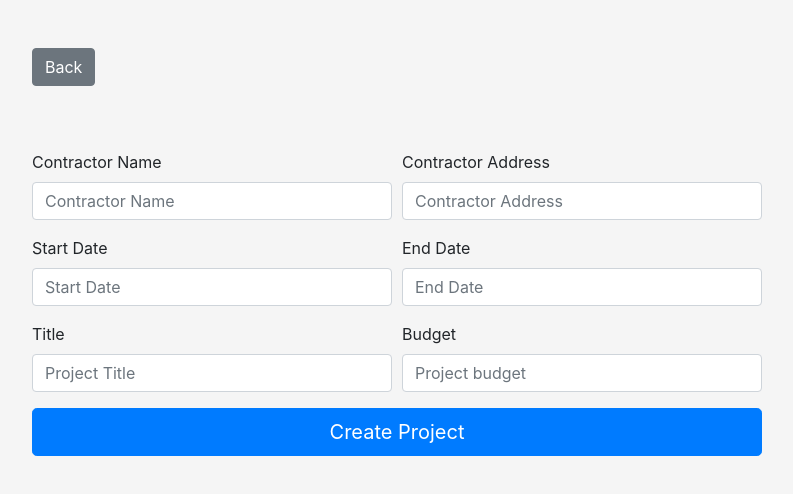
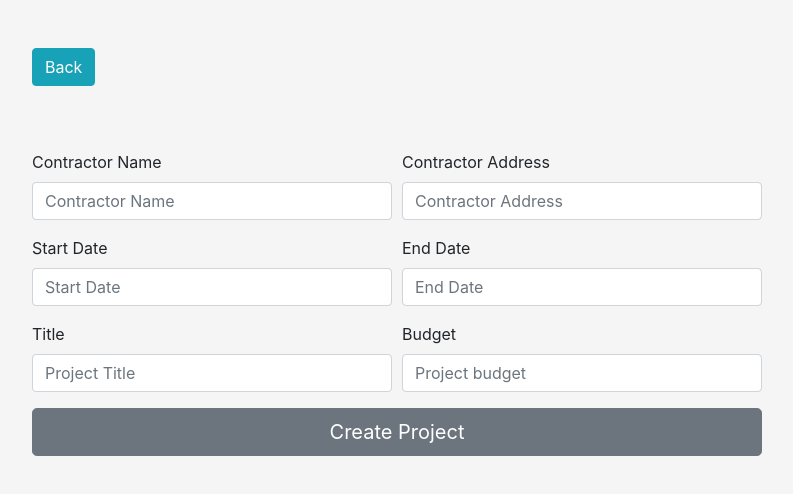
Before and after one commit to CJMaxwell/frontend-assessment, a React (Create React App) app: page /new-project in a window 1280 px wide. Shown: the top 494 px of the page, without its empty margins (243-1036 px from the left). Built offline with nearby package versions, Linux system fonts and the light colour scheme.

Commit message:
Modified the component styles

```diff
--- a/src/components/CreateProjects.js
+++ b/src/components/CreateProjects.js
@@ -19,6 +19,15 @@ const CREATE_PROJECTS = gql`
 const backButton = {
     marginBottom: '8vh'
 }
+const Wrapper = styled.div`
+    .form-control:focus {
+        color: #495057;
+        background-color: #fff;
+        border-color: #6c757d;
+        outline: 0;
+        box-shadow: 0 0 0 1px #6c757d;
+    }
+`;
 
 const CreateProjects = () => {
     const [createProject, {error}] = useMutation(CREATE_PROJECTS);
@@ -28,11 +37,11 @@ const CreateProjects = () => {
     const history = useHistory();
 
     return (
-        <div className="row">
+        <Wrapper className="row">
             <div className="col-md-2">
             </div>
             <div className="col-md-8 mt-5">
-            <button style={backButton} type="button" className="btn btn-secondary" onClick={handleClick}>Back</button>
+            <button style={backButton} type="button" className="btn btn-info" onClick={handleClick}>Back</button>
 
             <Formik
       initialValues={{ contractorName: '', contractorAddress: '',startDate:'',endDate:'',title:'',budget:'' }}
@@ -112,7 +121,7 @@ const CreateProjects = () => {
                         type="text" className="form-control" id="budget" name="budget" placeholder="Project budget" required/>
                     </div>
               </div>
-              <button type="submit" disabled={isSubmitting} className="btn btn-primary btn-lg btn-block">Create Project</button>
+              <button type="submit" disabled={isSubmitting} className="btn btn-secondary btn-lg btn-block">Create Project</button>
 
             </form>
             )}
@@ -120,7 +129,7 @@ const CreateProjects = () => {
             </div>
             <div className="col-md-2"></div>
 
-        </div>
+        </Wrapper>
     )
 }
 
--- a/src/components/Projects.js
+++ b/src/components/Projects.js
@@ -49,7 +49,7 @@ const Projects = () => {
         <ActionBar className="row mt-4">
             <div className="col-sm-6 col-md-6"></div>
             <div className="col-sm-5 col-md-6">
-                <button type="button" className="btn btn-primary mr-3" onClick={handleCreateProject}>Create a new project</button>
+                <button type="button" className="btn btn-info mr-3" onClick={handleCreateProject}>Create a new project</button>
                 <button type="button" className="btn btn-secondary" onClick={handleClick}>View Locations</button>
             </div>
         </ActionBar>
```
